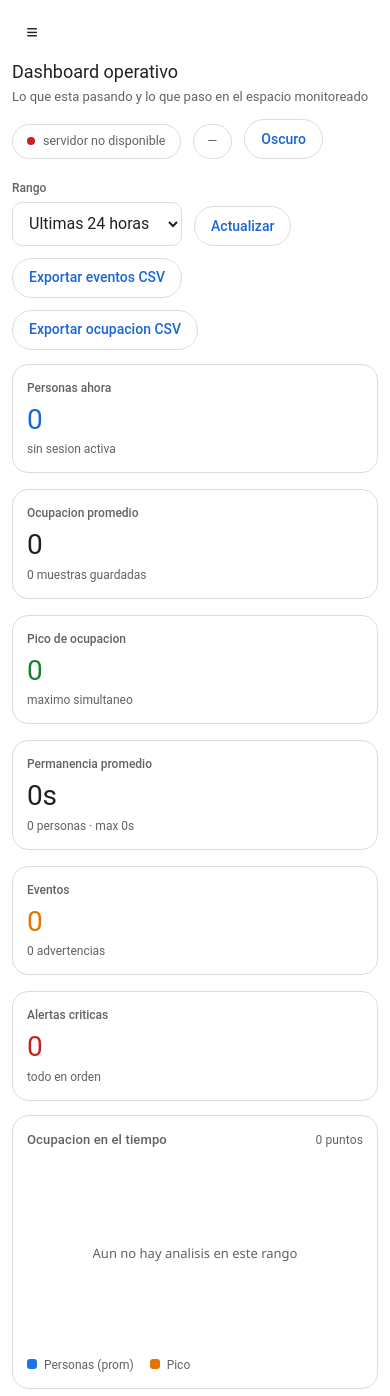
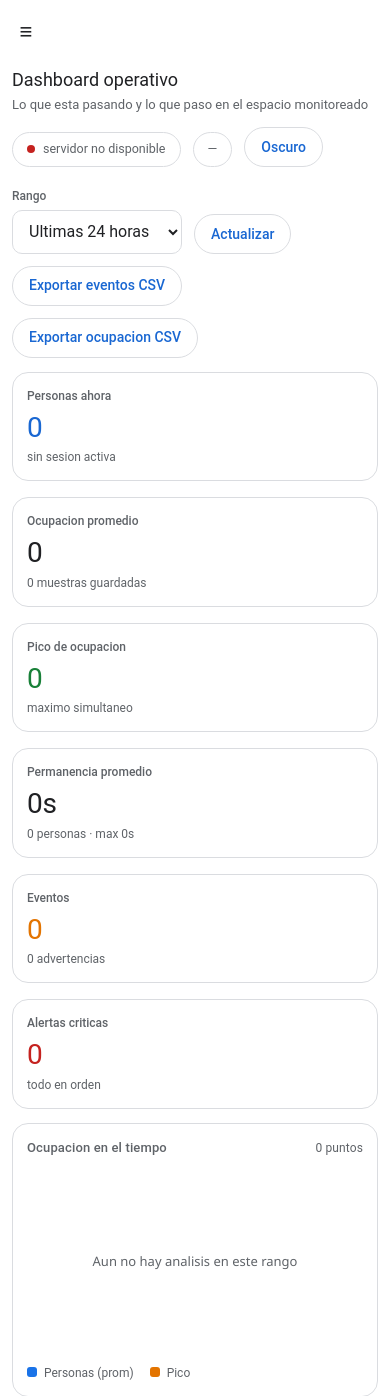
Before and after one commit to yogel45/proyectos-IA, a FastAPI app: page / in a window 390 px wide. Shown: the top 1396 px of the page. Run offline with FastAPI, Linux system fonts and the light colour scheme; data comes from the database, SQL or seed files in the repository; data that the repository does not hold is empty.

Commit message:
El boton de menu pasa a la cabecera, y lanzadores para Windows
En la aplicacion de referencia el boton de tres rayas no flota sobre la
pagina: vive dentro de la cabecera, a la izquierda del titulo. Asi se ve
mejor y no hace falta reservar 62 px arriba para que el boton no tape nada.
Adoptado en las tres aplicaciones.

Se anaden cuatro lanzadores .bat, en la linea del iniciar-todo.bat de la
aplicacion de referencia, para arrancar sin escribir comandos:

  iniciar.bat              las tres a la vez, instalando lo que falte
  iniciar-video.bat        solo la de video
  iniciar-documentos.bat   solo la de documentos
  iniciar-contactos.bat    solo la de contactos (carga los datos la 1a vez)

Buscan python y, si no esta, prueban con py. Los archivos llevan finales de
linea de Windows para que no fallen al ejecutarse.

Medido de nuevo en quince tamanos por tres aplicaciones: 45 combinaciones,
ninguna con desbordamiento ni con el contenido corrido.

Co-Authored-By: Claude Opus 5 <noreply@anthropic.com>
Claude-Session: https://claude.ai/code/session_01G37n4bg7o8gqG3J4qbM1cu

```diff
--- a/app/static/app.css
+++ b/app/static/app.css
@@ -149,12 +149,12 @@ aside:not(:hover):not(.abierta) .nota{white-space:nowrap}
 
 /* boton de tres rayas y velo: solo en pantallas pequenas */
 .menu-btn{
-  display:none;position:fixed;top:10px;left:10px;z-index:60;
-  width:44px;height:44px;padding:0;border-radius:50%;border:0;
-  background:transparent;color:var(--ink);font-size:20px;line-height:1;cursor:pointer;
-  transition:background .15s,opacity .15s;
+  display:none;flex:0 0 auto;align-items:center;justify-content:center;
+  width:44px;height:44px;min-height:44px;padding:0;margin-left:-8px;
+  border-radius:50%;border:0;background:transparent;color:var(--ink);
+  font-size:22px;line-height:1;cursor:pointer;transition:background .15s;
 }
-.menu-btn:hover{background:var(--paper-dim);opacity:1}
+.menu-btn:hover{background:var(--paper-dim);box-shadow:none}
 .velo{display:none;position:fixed;inset:0;background:rgb(0 0 0 / .4);z-index:35}
 
 main{
@@ -167,9 +167,10 @@ main{
   margin-left:var(--rail);margin-right:0;
 }
 header.page{
-  display:flex;justify-content:space-between;align-items:center;gap:16px;
+  display:flex;justify-content:space-between;align-items:center;gap:12px;
   margin-bottom:20px;flex-wrap:wrap;min-height:48px;
 }
+header.page .titulo{flex:1 1 320px;min-width:0}
 header.page h2{margin:0;font-size:22px;font-weight:400}
 header.page p{margin:2px 0 0;color:var(--txt-2);font-size:13px}
 
@@ -358,8 +359,8 @@ aside .nota{white-space:normal}
   aside .brand > div:last-child, aside nav a b{opacity:1;transition:none}
   nav a{height:48px}
   body.menu-abierto .velo{display:block}
-  body.menu-abierto .menu-btn{opacity:0;pointer-events:none}
-  main{margin-left:0;padding:62px 14px 52px}
+  .menu-btn{display:inline-flex}
+  main{margin-left:0;padding:12px 14px 52px}
   header.page{gap:12px}
   header.page h2{font-size:19px}
   .grid.g4,.grid.g3,.grid.g2{grid-template-columns:1fr}
@@ -379,7 +380,7 @@ aside .nota{white-space:normal}
   .toast{right:12px;left:12px;bottom:12px;max-width:none}
 }
 @media(max-width:520px){
-  main{padding:58px 12px 48px}
+  main{padding:10px 12px 48px}
   .card{padding:14px}
   header.page h2{font-size:18px}
 }
--- a/app/templates/base.html
+++ b/app/templates/base.html
@@ -10,8 +10,6 @@
   {% block head %}{% endblock %}
 </head>
 <body>
-<button class="menu-btn" onclick="menuAbrir()" aria-label="Menu"
-        aria-expanded="false">≡</button>
 <div class="velo" onclick="menuAbrir(false)"></div>
 <div class="layout">
   <aside>
@@ -40,7 +38,9 @@
 
   <main>
     <header class="page">
-      <div>
+      <button class="menu-btn" onclick="menuAbrir()" aria-label="Abrir menu"
+              aria-haspopup="dialog" aria-expanded="false">≡</button>
+      <div class="titulo">
         <h2>{% block heading %}{{ title }}{% endblock %}</h2>
         <p>{% block subtitle %}{% endblock %}</p>
       </div>
--- a/contactos/templates/base.html
+++ b/contactos/templates/base.html
@@ -10,8 +10,6 @@
   {% block head %}{% endblock %}
 </head>
 <body>
-<button class="menu-btn" onclick="menuAbrir()" aria-label="Menu"
-        aria-expanded="false">≡</button>
 <div class="velo" onclick="menuAbrir(false)"></div>
 <div class="layout">
   <aside>
@@ -38,7 +36,9 @@
 
   <main>
     <header class="page">
-      <div>
+      <button class="menu-btn" onclick="menuAbrir()" aria-label="Abrir menu"
+              aria-haspopup="dialog" aria-expanded="false">≡</button>
+      <div class="titulo">
         <h2>{% block heading %}{{ title }}{% endblock %}</h2>
         <p>{% block subtitle %}{{ subtitulo }}{% endblock %}</p>
       </div>
--- a/docsai/templates/base.html
+++ b/docsai/templates/base.html
@@ -10,8 +10,6 @@
   {% block head %}{% endblock %}
 </head>
 <body>
-<button class="menu-btn" onclick="menuAbrir()" aria-label="Menu"
-        aria-expanded="false">≡</button>
 <div class="velo" onclick="menuAbrir(false)"></div>
 <div class="layout">
   <aside>
@@ -38,7 +36,9 @@
 
   <main>
     <header class="page">
-      <div>
+      <button class="menu-btn" onclick="menuAbrir()" aria-label="Abrir menu"
+              aria-haspopup="dialog" aria-expanded="false">≡</button>
+      <div class="titulo">
         <h2>{% block heading %}{{ title }}{% endblock %}</h2>
         <p>{% block subtitle %}{% endblock %}</p>
       </div>
```
Also changed, not shown: contactos/static/app.css (+10 -9 lines), docsai/static/app.css (+10 -9 lines), 4 other files.
